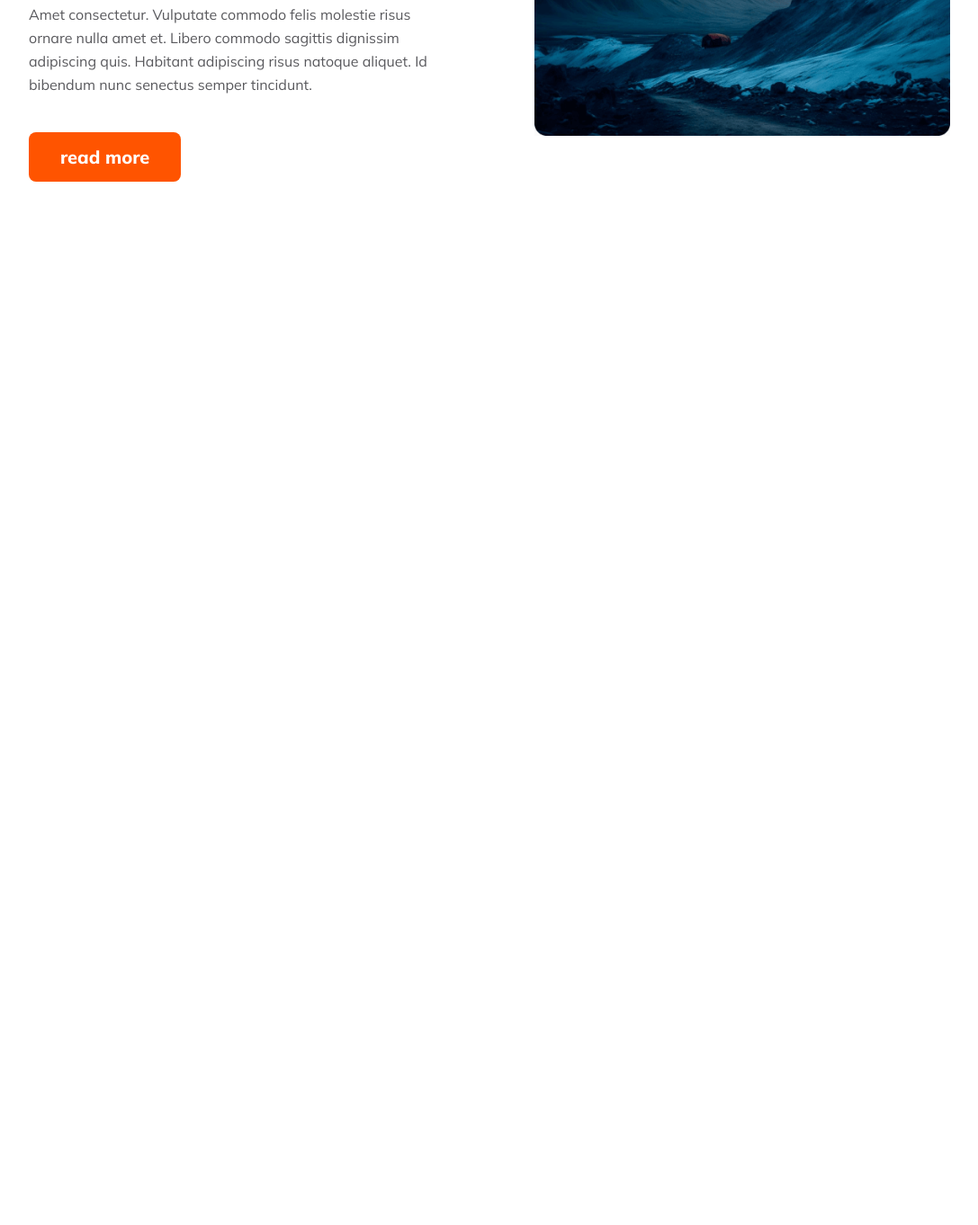
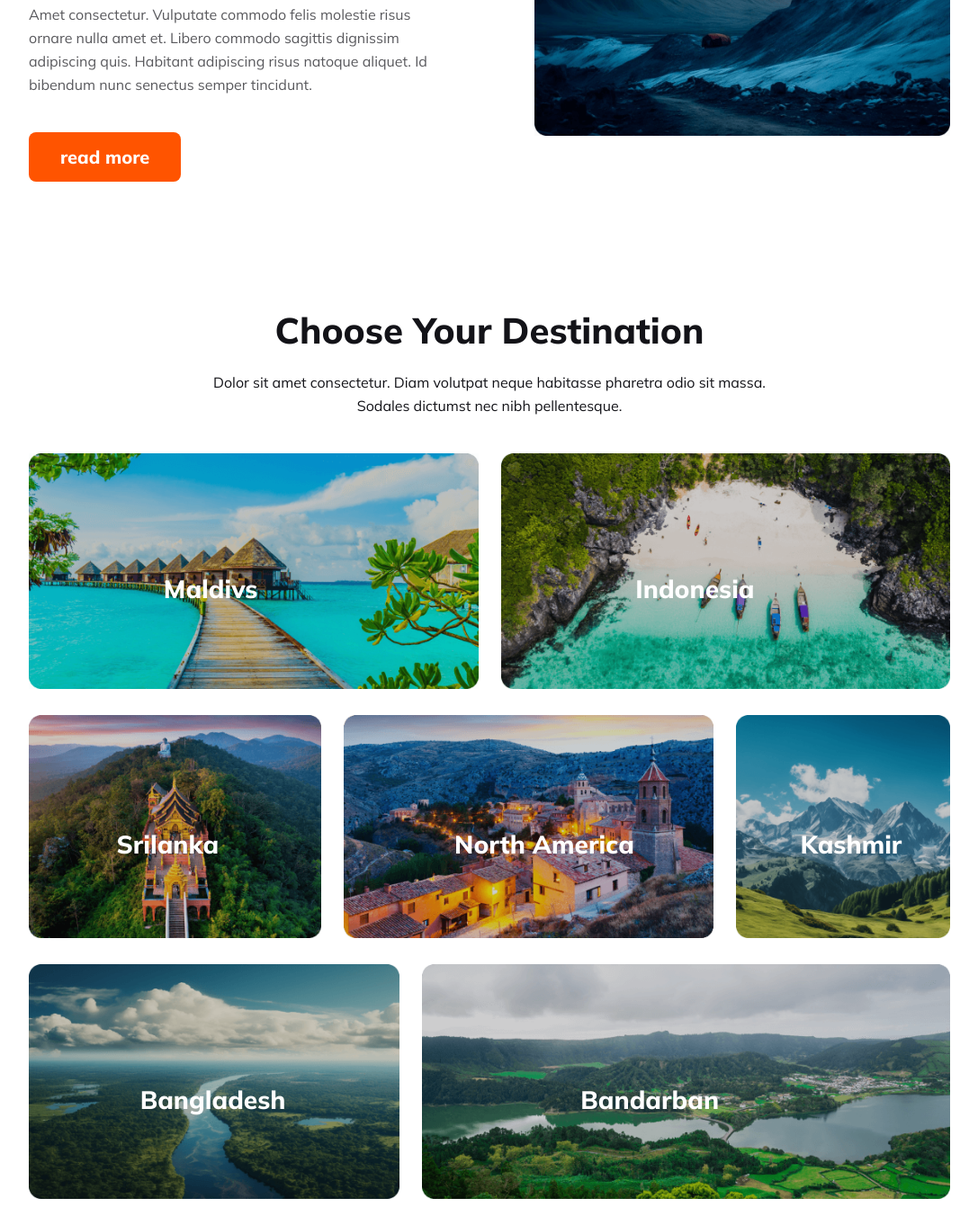
Before and after one commit to Mahedihasanimam/adventure-travel, a plain HTML site: page index.html in a window 1280 px wide. Shown: the part 1155-2517 px from the top of the page at 90% size, without its empty margins (96-1183 px from the left). Before the commit the page ends 1497 px from the top, so only its background shows below. Drawn offline with Linux system fonts and the light colour scheme.

Commit message:
responsive destination doen

```diff
--- a/index.html
+++ b/index.html
@@ -89,14 +89,14 @@
             <div class="column">
               <h1>Our Popular Tours</h1>
               <p>
-                    Dolor sit amet consectetur. Diam volutpat neque habitasse pharetra
-                    odio sit massa. Sodales dictumst nec nibh pellentesque.
+                Dolor sit amet consectetur. Diam volutpat neque habitasse
+                pharetra odio sit massa. Sodales dictumst nec nibh pellentesque.
               </p>
               <ul>
                 <li>
                   <p>
-                        Tempus euismod lacus mauris dignissim quis in ultrices. Magna
-                        nullam odio neque diam. Sociis erat at .
+                    Tempus euismod lacus mauris dignissim quis in ultrices.
+                    Magna nullam odio neque diam. Sociis erat at .
                   </p>
                 </li>
                 <li>
@@ -112,10 +112,10 @@
                   </p>
                 </li>
                 <p>
-                      Amet consectetur. Vulputate commodo felis molestie risus ornare
-                      nulla amet et. Libero commodo sagittis dignissim adipiscing
-                      quis. Habitant adipiscing risus natoque aliquet. Id bibendum
-                      nunc senectus semper tincidunt.
+                  Amet consectetur. Vulputate commodo felis molestie risus
+                  ornare nulla amet et. Libero commodo sagittis dignissim
+                  adipiscing quis. Habitant adipiscing risus natoque aliquet. Id
+                  bibendum nunc senectus semper tincidunt.
                 </p>
 
                 <button class="btn-primary">read more</button>
@@ -127,6 +127,56 @@
           </div>
         </div>
       </section>
+      <!-- popular section done  -->
+
+      <!-- destination section start  -->
+      <section class="container">
+        <div class="auto-title des-title">
+          <h1>Choose Your Destination</h1>
+          <br />
+          <p>
+            Dolor sit amet consectetur. Diam volutpat neque habitasse pharetra
+            odio sit massa. Sodales dictumst nec nibh pellentesque.
+          </p>
+          <br /><br />
+        </div>
+        <div class="destination">
+          <div class="first-row">
+            <div class="parents">
+                <img src="Images/group1.png" alt="image">
+                <h3 class="country">maldivs</h3>
+            </div>
+            <div class="parents">
+                <img src="Images/group2.png" alt="image">
+                <h3 class="country">indonesia</h3>
+            </div>
+          </div>
+          <div class="first-row">
+            <div class="parents">
+                <img src="Images/group3.png" alt="image">
+                <h3 class="country">Srilanka</h3>
+            </div>
+            <div class="parents">
+                <img src="Images/group4.png" alt="image">
+                <h3 class="country">North America</h3>
+            </div>
+            <div class="parents">
+                <img src="Images/group5.png" alt="image">
+                <h3 class="country">Kashmir</h3>
+            </div>
+          </div>
+          <div class="first-row">
+            <div class="parents">
+                <img src="Images/group6.png" alt="image">
+                <h3 class="country">Bangladesh</h3>
+            </div>
+            <div class="parents">
+                <img src="Images/group7.png" alt="image">
+                <h3 class="country">Bandarban</h3>
+            </div>
+          </div>
+        </div>
+      </section>
     </header>
 
     <main></main>
--- a/style/responsive.css
+++ b/style/responsive.css
@@ -39,7 +39,13 @@
     .column{
         width: 100%;
     }
-
+    .first-row{
+        flex-direction: column;
+        margin: auto;
+    }
+    .parents img{
+        width: 600px;
+    }
 }
 @media screen and (min-width:575px) and (max-width:992px) {
 
@@ -73,5 +79,12 @@
     .column{
         width: 100%;
     }
+    .first-row{
+        flex-direction: column;
+        margin: auto;
+    }
+    .parents img{
+        width: 600px;
+    }
 
 }
--- a/style/style.css
+++ b/style/style.css
@@ -187,3 +187,38 @@ padding: 25px 0px;
     gap: 100px;
 }
 /* universal  */
+/* popular section end  */
+
+
+/* destination start  */
+.destination{
+    display: grid;
+    justify-content: center;
+}
+.des-title h1{
+    color: #131318;
+    font-size: 40px;
+}
+.des-title p{
+    color: #131318;
+}
+.first-row{
+    display: flex;
+    gap: 25px;
+
+    padding-bottom: 25px;
+}
+.parents{
+    position: relative;
+    width: fit-content;
+}
+.country{
+    position: absolute;
+    top: 50%;
+    left: 30%;
+    color: #fff;
+font-size: 28px;
+font-weight: 800;
+text-transform: capitalize;
+
+}
```
Lines whose indentation alone changed are shown as unchanged.
